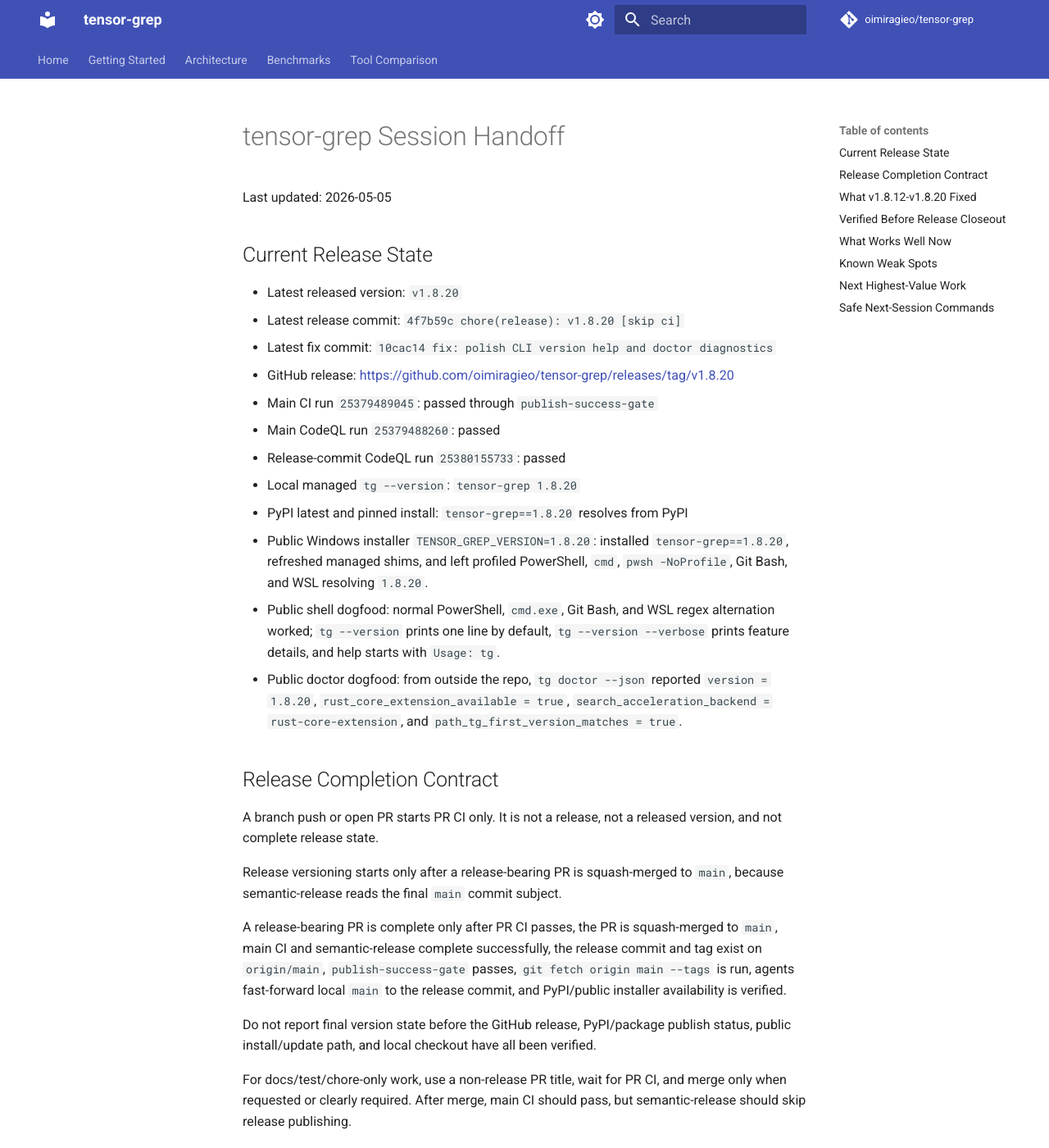
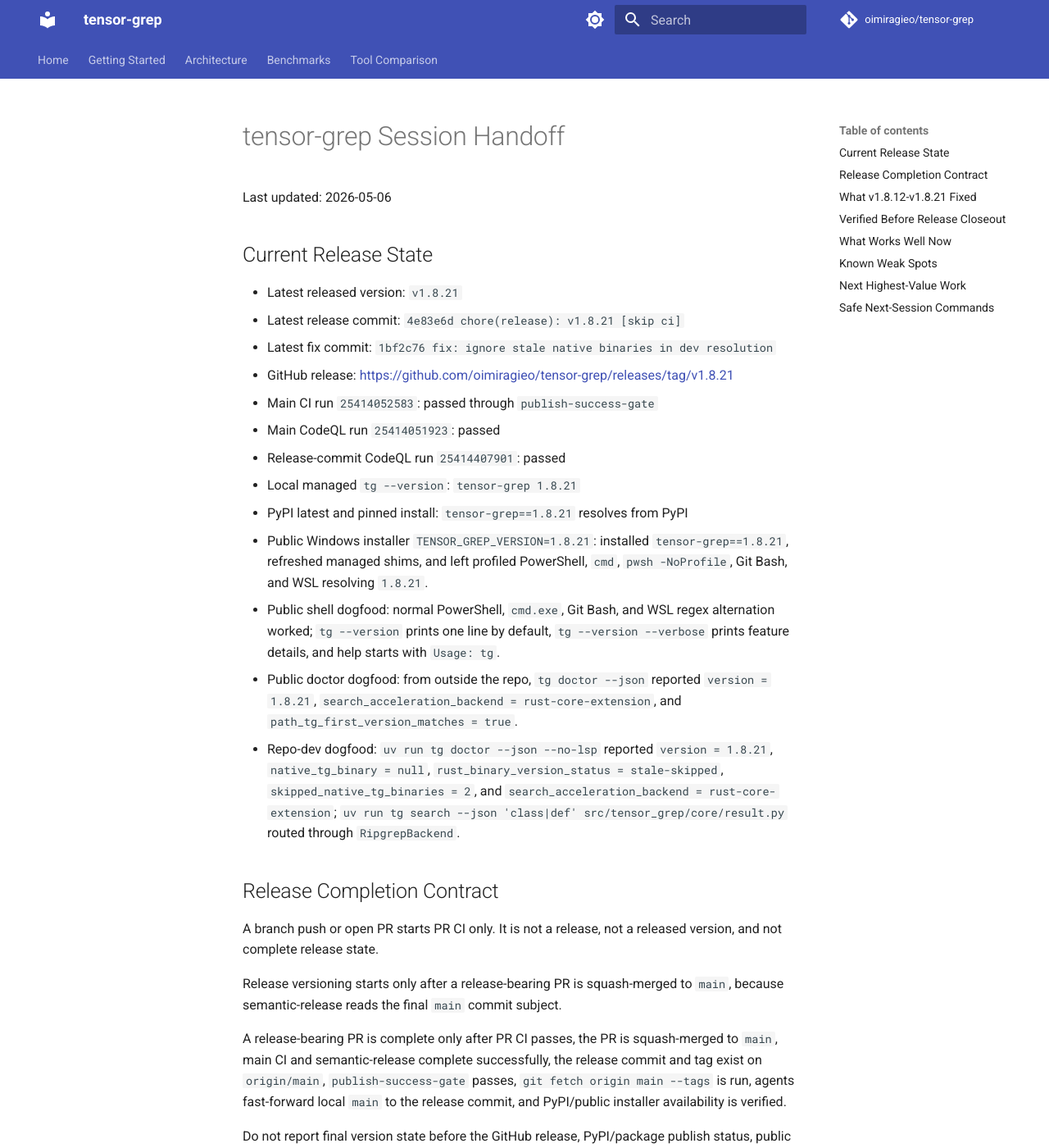
Before and after one commit to oimiragieo/tensor-grep, an MkDocs documentation site: the page built from docs/SESSION_HANDOFF.md, in a window 1280 px wide and 1400 px high. Shown: the whole window at 82% size. Built offline with MkDocs 1.6.1 and Material for MkDocs 9.7.7, drawn with Linux system fonts in a browser that asks for light colours; comment, search, counter and statistics services are not loaded; some of the changed text lies outside the part shown.

Commit message:
docs: update v1.8.21 handoff and skill

```diff
--- a/docs/SESSION_HANDOFF.md
+++ b/docs/SESSION_HANDOFF.md
@@ -1,21 +1,22 @@
 # tensor-grep Session Handoff
 
-Last updated: 2026-05-05
+Last updated: 2026-05-06
 
 ## Current Release State
 
-- Latest released version: `v1.8.20`
-- Latest release commit: `4f7b59c chore(release): v1.8.20 [skip ci]`
-- Latest fix commit: `10cac14 fix: polish CLI version help and doctor diagnostics`
-- GitHub release: <https://github.com/oimiragieo/tensor-grep/releases/tag/v1.8.20>
-- Main CI run `25379489045`: passed through `publish-success-gate`
-- Main CodeQL run `25379488260`: passed
-- Release-commit CodeQL run `25380155733`: passed
-- Local managed `tg --version`: `tensor-grep 1.8.20`
-- PyPI latest and pinned install: `tensor-grep==1.8.20` resolves from PyPI
-- Public Windows installer `TENSOR_GREP_VERSION=1.8.20`: installed `tensor-grep==1.8.20`, refreshed managed shims, and left profiled PowerShell, `cmd`, `pwsh -NoProfile`, Git Bash, and WSL resolving `1.8.20`.
+- Latest released version: `v1.8.21`
+- Latest release commit: `4e83e6d chore(release): v1.8.21 [skip ci]`
+- Latest fix commit: `1bf2c76 fix: ignore stale native binaries in dev resolution`
+- GitHub release: <https://github.com/oimiragieo/tensor-grep/releases/tag/v1.8.21>
+- Main CI run `25414052583`: passed through `publish-success-gate`
+- Main CodeQL run `25414051923`: passed
+- Release-commit CodeQL run `25414407901`: passed
+- Local managed `tg --version`: `tensor-grep 1.8.21`
+- PyPI latest and pinned install: `tensor-grep==1.8.21` resolves from PyPI
+- Public Windows installer `TENSOR_GREP_VERSION=1.8.21`: installed `tensor-grep==1.8.21`, refreshed managed shims, and left profiled PowerShell, `cmd`, `pwsh -NoProfile`, Git Bash, and WSL resolving `1.8.21`.
 - Public shell dogfood: normal PowerShell, `cmd.exe`, Git Bash, and WSL regex alternation worked; `tg --version` prints one line by default, `tg --version --verbose` prints feature details, and help starts with `Usage: tg`.
-- Public doctor dogfood: from outside the repo, `tg doctor --json` reported `version = 1.8.20`, `rust_core_extension_available = true`, `search_acceleration_backend = rust-core-extension`, and `path_tg_first_version_matches = true`.
+- Public doctor dogfood: from outside the repo, `tg doctor --json` reported `version = 1.8.21`, `search_acceleration_backend = rust-core-extension`, and `path_tg_first_version_matches = true`.
+- Repo-dev dogfood: `uv run tg doctor --json --no-lsp` reported `version = 1.8.21`, `native_tg_binary = null`, `rust_binary_version_status = stale-skipped`, `skipped_native_tg_binaries = 2`, and `search_acceleration_backend = rust-core-extension`; `uv run tg search --json 'class|def' src/tensor_grep/core/result.py` routed through `RipgrepBackend`.
 
 ## Release Completion Contract
 
@@ -29,7 +30,7 @@
 
 For docs/test/chore-only work, use a non-release PR title, wait for PR CI, and merge only when requested or clearly required. After merge, main CI should pass, but semantic-release should skip release publishing.
 
-## What v1.8.12-v1.8.20 Fixed
+## What v1.8.12-v1.8.21 Fixed
 
 - Windows `--files-with-matches` no longer expands huge candidate file lists into the ripgrep subprocess argv, avoiding `WinError 206`.
 - No-path `--files-with-matches` now preserves raw rg-style paths such as `AGENTS.md` instead of emitting `.\AGENTS.md`.
@@ -44,6 +45,7 @@
 - `tg --version` now prints one line by default for script-friendly version checks, while `tg --version --verbose` preserves feature/SIMD/Arrow details for humans.
 - Installed CLI help now uses the public program name (`Usage: tg ...`) instead of the Python module path.
 - `tg doctor --json` labels stale in-tree native binaries and includes remediation instead of leaving contributors to infer stale native state from a raw mismatch; current dev-path safety should skip stale implicit binaries unless `TG_NATIVE_TG_BINARY` pins one explicitly.
+- Implicit native resolution now refuses stale in-tree standalone binaries for dev searches unless `TG_NATIVE_TG_BINARY` or `TG_MCP_TG_BINARY` explicitly pins one; `--format rg` is documented as the public exact ripgrep-style text-output mode.
 - Windows installers now uninstall the tensor-grep Python package that owns a stale `Python*\Scripts\tg.exe` when direct stale-launcher removal cannot clear a PATH shadow.
 - Python path-list output uses the UTF-8-safe stdout path and preserves discovery order for `--files-with-matches` fallback output.
 - PATH-entry scans skip inaccessible machine PATH directories instead of aborting installation after package install.
@@ -58,6 +60,7 @@
 - PR #39 `fix: harden Windows and WSL installer shims`: merged and released as `v1.8.18`
 - PR #40 `fix: write WSL bash shims with LF newlines`: merged and released as `v1.8.19`
 - PR #42 `fix: polish CLI version help and doctor diagnostics`: merged and released as `v1.8.20`
+- PR #44 `fix: ignore stale native binaries in dev resolution`: merged and released as `v1.8.21`
 - `uv run pytest tests/unit/test_install_scripts.py -q`: `18 passed` on the LF-shim fix branch
 - `uv run pytest tests/unit/test_cli_bootstrap.py tests/unit/test_cli_modes.py tests/unit/test_public_docs_governance.py -q`: `287 passed` on the CLI polish branch
 - PowerShell parser checks for `scripts/install.ps1` under both `pwsh` and Windows PowerShell: passed
@@ -66,16 +69,17 @@
 - `uv run ruff format --check --preview .`: passed
 - `uv run mypy src/tensor_grep`: passed
 - `uv run pytest -q`: `1845 passed, 16 skipped`
-- Main CI run `25379489045`: passed through `publish-pypi`, `validate-pypi-artifacts`, and `publish-success-gate`
-- Main CodeQL run `25379488260`: passed
-- Release-commit CodeQL run `25380155733`: passed
-- PyPI reports `tensor-grep 1.8.20` as latest and pinned `tensor-grep==1.8.20` resolves from PyPI.
-- Public `v1.8.20` installer dogfood passed profiled PowerShell, `cmd`, `pwsh -NoProfile`, Git Bash, WSL version resolution, PowerShell alternation through the normal `tg` shim, `cmd.exe` double-quoted alternation, Git Bash alternation, WSL alternation search, script-friendly one-line version output, verbose version details, public `Usage: tg` help, and public doctor PATH-version parity.
+- `uv run pytest -q`: `1815 passed, 50 skipped` on the `v1.8.21` fix branch
+- Main CI run `25414052583`: passed through `publish-pypi`, `validate-pypi-artifacts`, and `publish-success-gate`
+- Main CodeQL run `25414051923`: passed
+- Release-commit CodeQL run `25414407901`: passed
+- PyPI reports `tensor-grep 1.8.21` as latest and pinned `tensor-grep==1.8.21` resolves from PyPI.
+- Public `v1.8.21` installer dogfood passed profiled PowerShell, `cmd`, `pwsh -NoProfile`, Git Bash, WSL version resolution, PowerShell alternation through the normal `tg` shim, `cmd.exe` double-quoted alternation, Git Bash alternation, WSL alternation search, script-friendly one-line version output, verbose version details, public `Usage: tg` help, and public doctor PATH-version parity.
 
 ## What Works Well Now
 
 - Scoped text search, JSON, NDJSON, multi-root search, globs, `--column`, `--vimgrep`, `--path-separator`, `--type-list`, and invalid-regex diagnostics are stable enough for agent workflows.
-- Normal PowerShell `tg`, `cmd /c tg`, `pwsh -NoProfile -Command "tg ..."`, Git Bash `tg`, and WSL `tg` resolve the public `1.8.20` install on this host.
+- Normal PowerShell `tg`, `cmd /c tg`, `pwsh -NoProfile -Command "tg ..."`, Git Bash `tg`, and WSL `tg` resolve the public `1.8.21` install on this host.
 - `tg --version` is script-friendly by default; use `tg --version --verbose` for feature/SIMD/Arrow diagnostics.
 - Public help starts with `Usage: tg`, including `python -m tensor_grep --help` and installed command help paths.
 - `defs`, `source`, `refs`, `callers`, `context-render`, and `blast-radius` are useful for scoped repo navigation and planning.
@@ -111,7 +115,7 @@
 uv run tg --version
 uv run tg doctor --json
 python -m pip index versions tensor-grep --index-url https://pypi.org/simple --no-cache-dir
-gh release view v1.8.20 --json tagName,publishedAt,url
+gh release view v1.8.21 --json tagName,publishedAt,url
 tg --version
 cmd /c tg --version
 pwsh -NoProfile -Command "tg --version"
```
Also changed, not shown: AGENTS.md (+10 -8 lines), README.md (+1 -1 lines), SKILL.md (+7 -6 lines), docs/CONTINUATION_PLAN.md (+9 -9 lines), docs/PAPER.md (+1 -1 lines), 1 other file.
